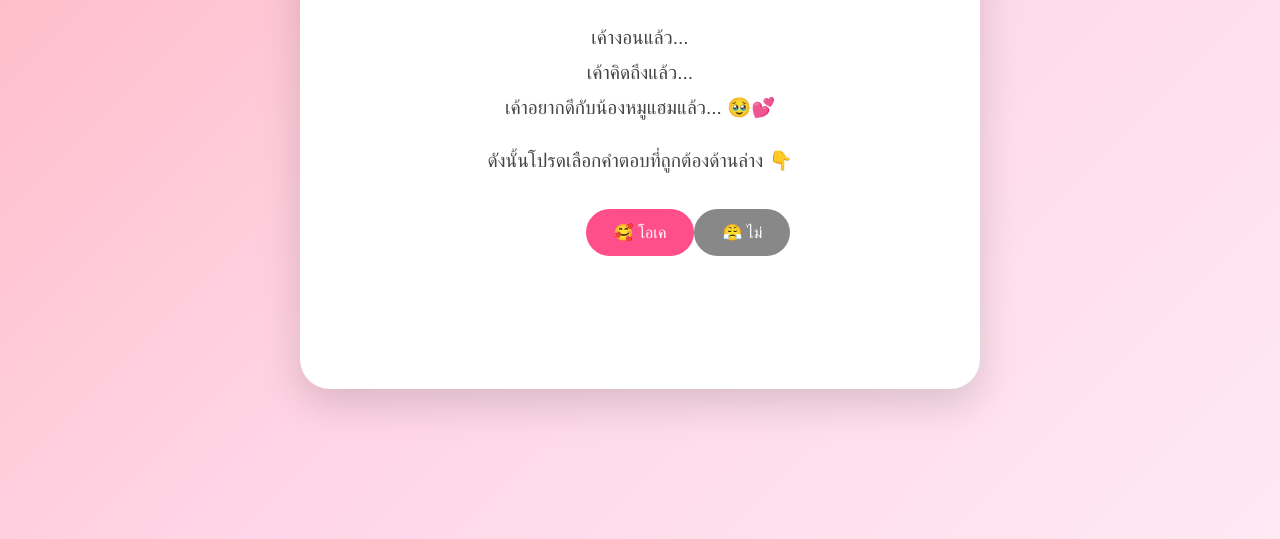
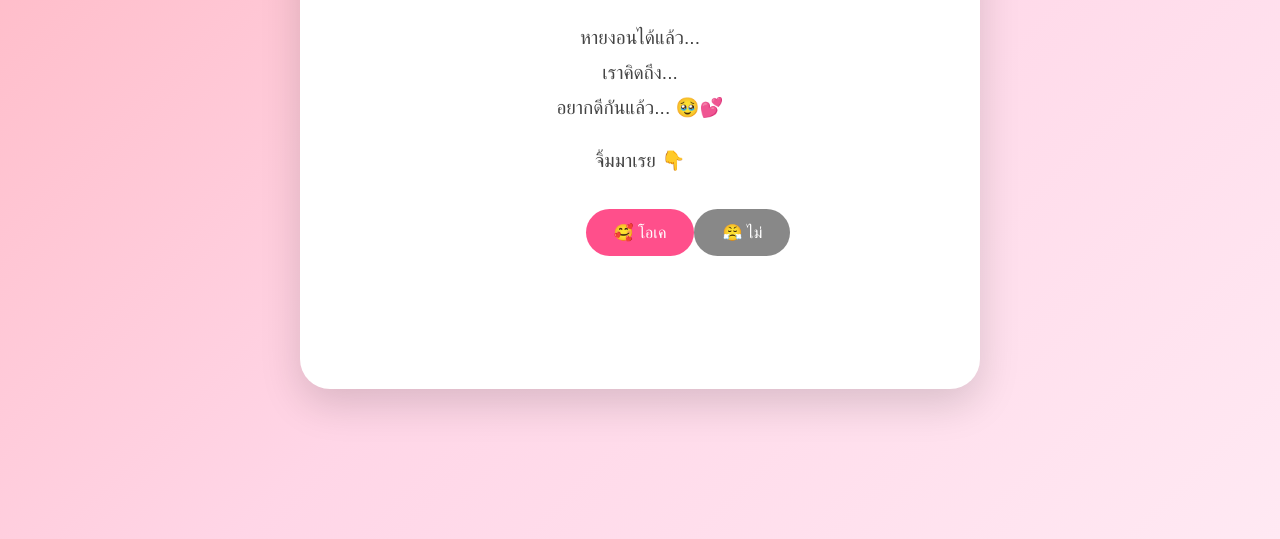
Before and after one commit to namtip1996/MooHam, a plain HTML site: page index.html in a window 1280 px wide. Shown: the part 261-800 px from the top of the page. Drawn offline with nearby package versions, Linux system fonts and the light colour scheme.

Commit message:
Update index.html

```diff
--- a/index.html
+++ b/index.html
@@ -65,12 +65,12 @@ button:hover{
 <div class="card">
 <h1>🥺💖 ดีกันนะน้องหมูแฮม 💖🥺</h1>
 <p>
-เค้างอนแล้ว...<br>
-เค้าคิดถึงแล้ว...<br>
-เค้าอยากดีกับน้องหมูแฮมแล้ว... 🥹💕
+หายงอนได้แล้ว...<br>
+เราคิดถึง...<br>
+อยากดีกันแล้ว... 🥹💕
 </p>
 <p>
-ดังนั้นโปรดเลือกคำตอบที่ถูกต้องด้านล่าง 👇
+จิ้มมาเรย 👇
 </p>
 <div class="buttons">
 <button id="yesBtn">
@@ -109,7 +109,7 @@ document.getElementById("yesBtn").addEventListener("click",()=>{
     document.querySelector(".card").innerHTML=`
     <h1>🎉💖 ยินดีด้วย 💖🎉</h1>
     <p style="font-size:1.4rem;">
-    คุณได้รับสิทธิ์เป็นหวานใจ<br>
+    เทอได้รับสิทธิ์เป็นหวานใจเรา<br>
     ตั้งแต่บัดนี้เป็นต้นไป 🥰💕
     </p>
     <p>
```
